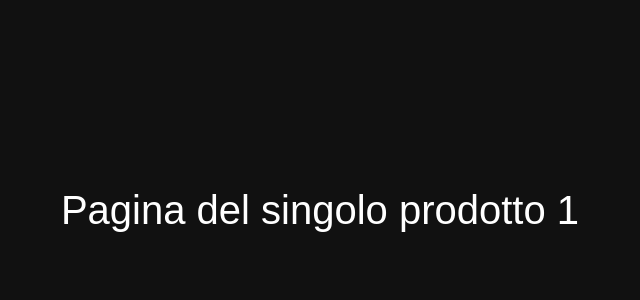
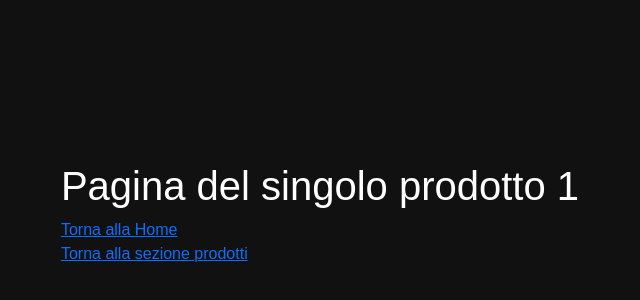
Before and after one commit to DavidZarfati/react-router, a React (Vite) app: page /prodotti/1 in a window 1280 px wide. Shown: the part 186-486 px from the top of the page, without its empty margins (320-960 px from the left). Built offline with nearby package versions, Linux system fonts and the light colour scheme; no server answers; a web font is replaced by a local one.

Commit message:
feat:aggiunta possibilita di tornare a sezione prodotti

```diff
--- a/src/Layouts/ProdottoLayout.jsx
+++ b/src/Layouts/ProdottoLayout.jsx
@@ -1,5 +1,6 @@
 import { Outlet } from "react-router-dom";
 import { useParams } from "react-router-dom";
+import { NavLink } from "react-router-dom";
 export default function ProdottoLayout() {
     const { id } = useParams()
     // console.log(id);
@@ -8,6 +9,13 @@
         <>
             <section>
                 <h1>Pagina del singolo prodotto {id}</h1>
+                <NavLink to={`/`} >
+                    Torna alla Home
+                </NavLink>
+                <br />
+                <NavLink to={`/prodotti`} >
+                    Torna alla sezione prodotti
+                </NavLink>
             </section>
         </>
     )
```
